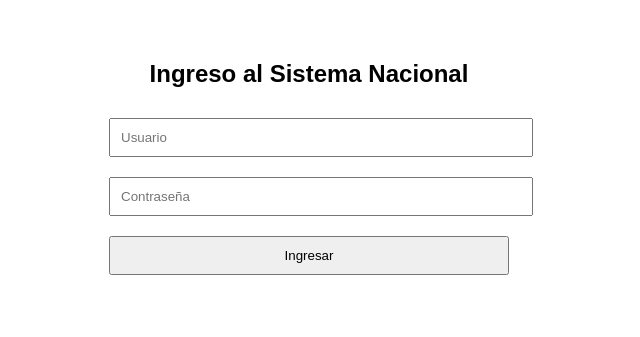
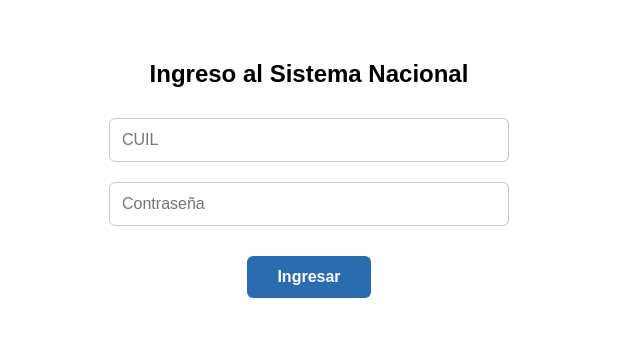
Before and after one commit to Alerxp/login_provincia, a Django app: page /login/ in a window 1280 px wide. Shown: the top 337 px of the page, without its empty margins (331-971 px from the left). Run offline with Django 5.2, Linux system fonts and the light colour scheme.

Commit message:
Refactor: login con CUIL

```diff
--- a/loginapp/management/commands/importar_directores.py
+++ b/loginapp/management/commands/importar_directores.py
@@ -33,7 +33,8 @@ class Command(BaseCommand):
                         errores += 1
                         continue
 
-                    user, creado = User.objects.get_or_create(username=email, defaults={
+                    # CUIL como usuario
+                    user, creado = User.objects.get_or_create(username=cuil, defaults={
                         'email': email,
                         'first_name': nombre,
                         'last_name': apellido
--- a/loginapp/templates/loginapp/login.html
+++ b/loginapp/templates/loginapp/login.html
@@ -10,13 +10,40 @@
             max-width: 400px;
             text-align: center;
         }
-        input, button {
+
+        input {
             width: 100%;
-            padding: 10px;
+            padding: 12px;
             margin: 10px 0;
+            font-size: 16px;
+            border: 1px solid #ccc;
+            border-radius: 6px;
+            box-sizing: border-box;
         }
+
+        button {
+            padding: 12px 30px;
+            margin: 20px auto;
+            display: block;
+            font-size: 16px;
+            font-weight: bold;
+            color: white;
+            background-color: #2b6cb0;
+            border: none;
+            border-radius: 6px;
+            cursor: pointer;
+            transition: background-color 0.3s ease, transform 0.2s ease;
+        }
+
+        button:hover {
+            background-color: #2c5282;
+            transform: translateY(-2px);
+        }
+
         .error {
             color: red;
+            font-weight: bold;
+            margin-bottom: 15px;
         }
     </style>
 </head>
@@ -29,7 +56,7 @@
 
     <form method="post">
         {% csrf_token %}
-        <input type="text" name="username" placeholder="Usuario" required>
+        <input type="text" name="username" placeholder="CUIL" required>
         <input type="password" name="password" placeholder="Contraseña" required>
         <button type="submit">Ingresar</button>
     </form>
--- a/loginapp/views.py
+++ b/loginapp/views.py
@@ -8,10 +8,10 @@ def generar_jti():
 
 def login_view(request):
     if request.method == 'POST':
-        username = request.POST.get('username')
-        password = request.POST.get('password')
+        cuil = request.POST.get('username') # en el form sigue llamándose "username"
+        password = request.POST.get('password') # que también será el CUIL
 
-        user = authenticate(username=username, password=password)
+        user = authenticate(username=cuil, password=password)
         if user is not None:
             login(request, user)
 
```
Also changed, not shown: loginapp/migrations/0001_initial.py.
